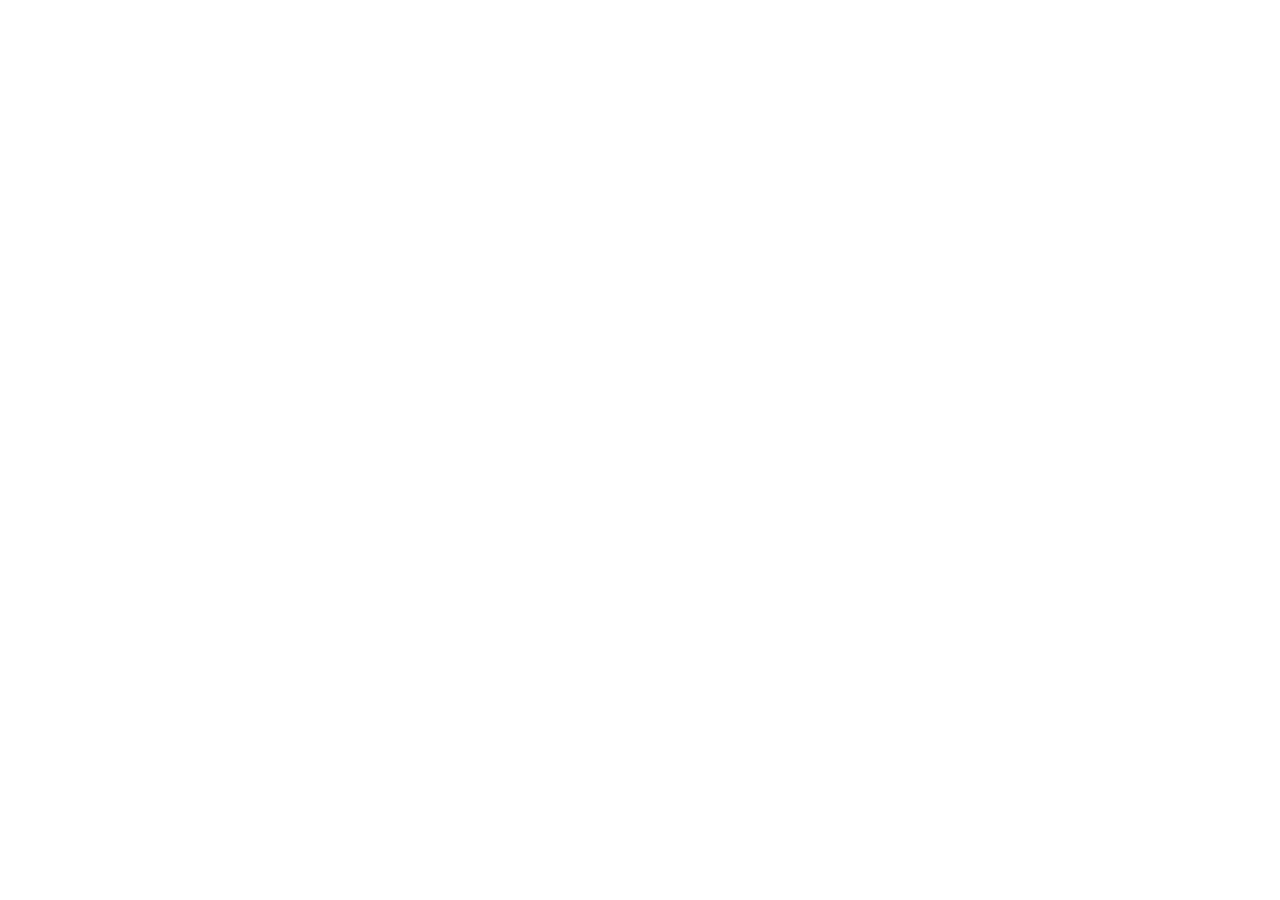
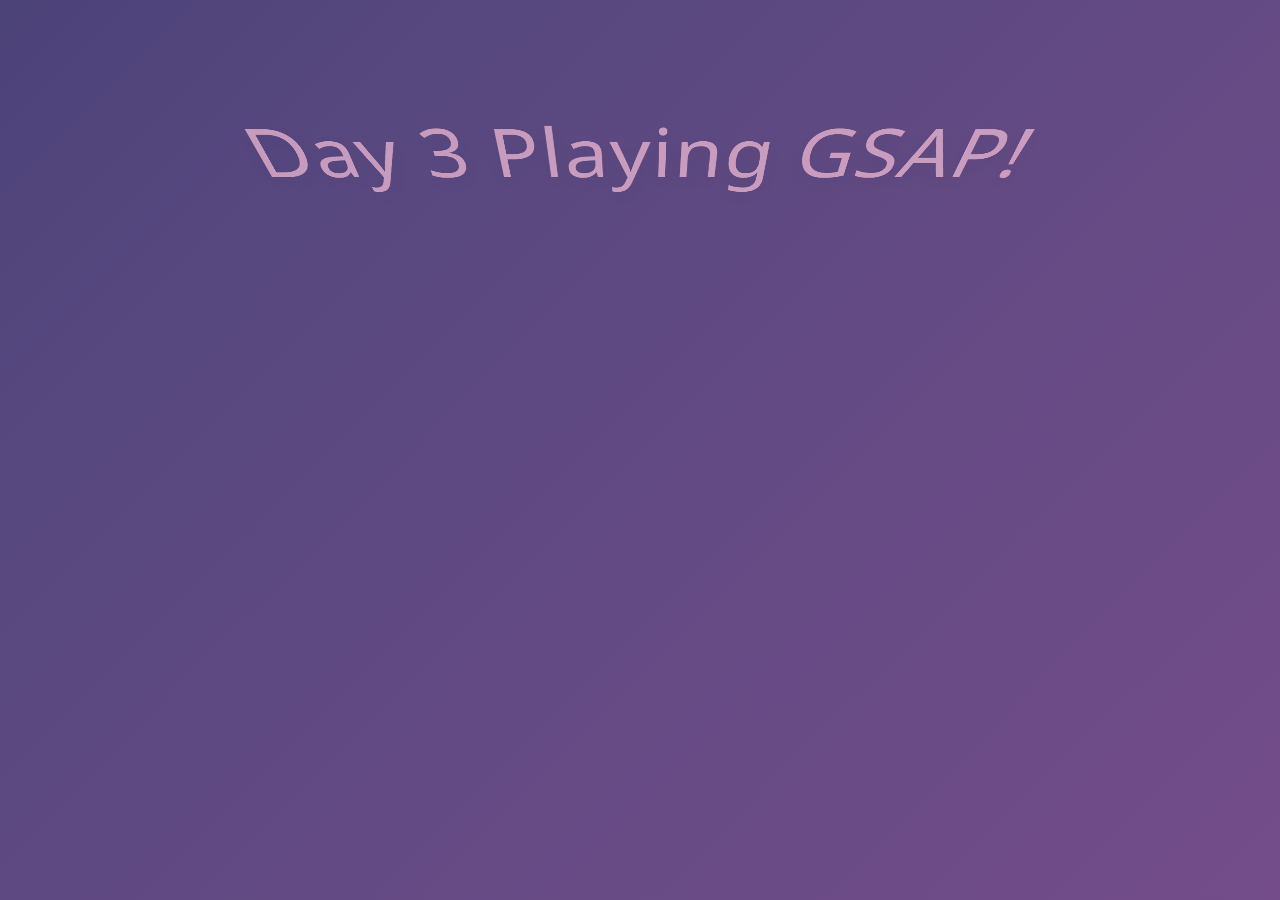
Before and after one commit to SharonChang0525/gsap_practice, a Vue app: page / in a window 1280 px wide. Shown: the part 1848-2748 px from the top of the page. Before the commit the page ends 1600 px from the top, so only its background shows below. Built offline with nearby package versions, Linux system fonts and the light colour scheme.

Commit message:
Add day 3 to 5

```diff
--- a/src/App.vue
+++ b/src/App.vue
@@ -2,11 +2,17 @@
   <main class="app-stage">
     <DayOneSection />
     <DayTwoSection />
+    <DayThreeSection />
+    <DayFourSection />
+    <DayFiveSection />
   </main>
 </template>
 
 <script setup>
+import DayFiveSection from './components/DayFiveSection.vue'
+import DayFourSection from './components/DayFourSection.vue'
 import DayOneSection from './components/DayOneSection.vue'
+import DayThreeSection from './components/DayThreeSection.vue'
 import DayTwoSection from './components/DayTwoSection.vue'
 
 </script>
--- /dev/null
+++ b/src/components/DayFiveSection.vue
@@ -0,0 +1,18 @@
+<template>
+  <section class="page day-one">
+    <h1 ref="headline" class="headline">{{ displayText }}</h1>
+    <p class="scroll-hint">Day 5 complete</p>
+  </section>
+</template>
+
+<script setup>
+import { ref } from 'vue'
+import { useFlipText } from '../composables/useFlipText'
+
+const displayText = ref(null)
+const headline = ref(null)
+
+useFlipText(headline, displayText, {
+  texts: ['Day 5 Playing GSAP!', '第五天玩 GSAP!']
+})
+</script>
--- /dev/null
+++ b/src/components/DayFourSection.vue
@@ -0,0 +1,18 @@
+<template>
+  <section class="page day-one">
+    <h1 ref="headline" class="headline">{{ displayText }}</h1>
+    <p class="scroll-hint">Scroll down for Day 5</p>
+  </section>
+</template>
+
+<script setup>
+import { ref } from 'vue'
+import { useFlipText } from '../composables/useFlipText'
+
+const displayText = ref(null)
+const headline = ref(null)
+
+useFlipText(headline, displayText, {
+  texts: ['Day 4 Playing GSAP!', '第四天玩 GSAP!']
+})
+</script>
--- /dev/null
+++ b/src/components/DayThreeSection.vue
@@ -0,0 +1,17 @@
+<template>
+  <section class="page day-one">
+    <h1 ref="headline" class="headline">{{ displayText }}</h1>
+  </section>
+</template>
+
+<script setup>
+import { ref } from 'vue'
+import { useFlipText } from '../composables/useFlipText'
+
+const displayText = ref(null)
+const headline = ref(null)
+
+useFlipText(headline, displayText, {
+  texts: ['Day 3 Playing GSAP!', '第三天玩 GSAP!']
+})
+</script>
```
